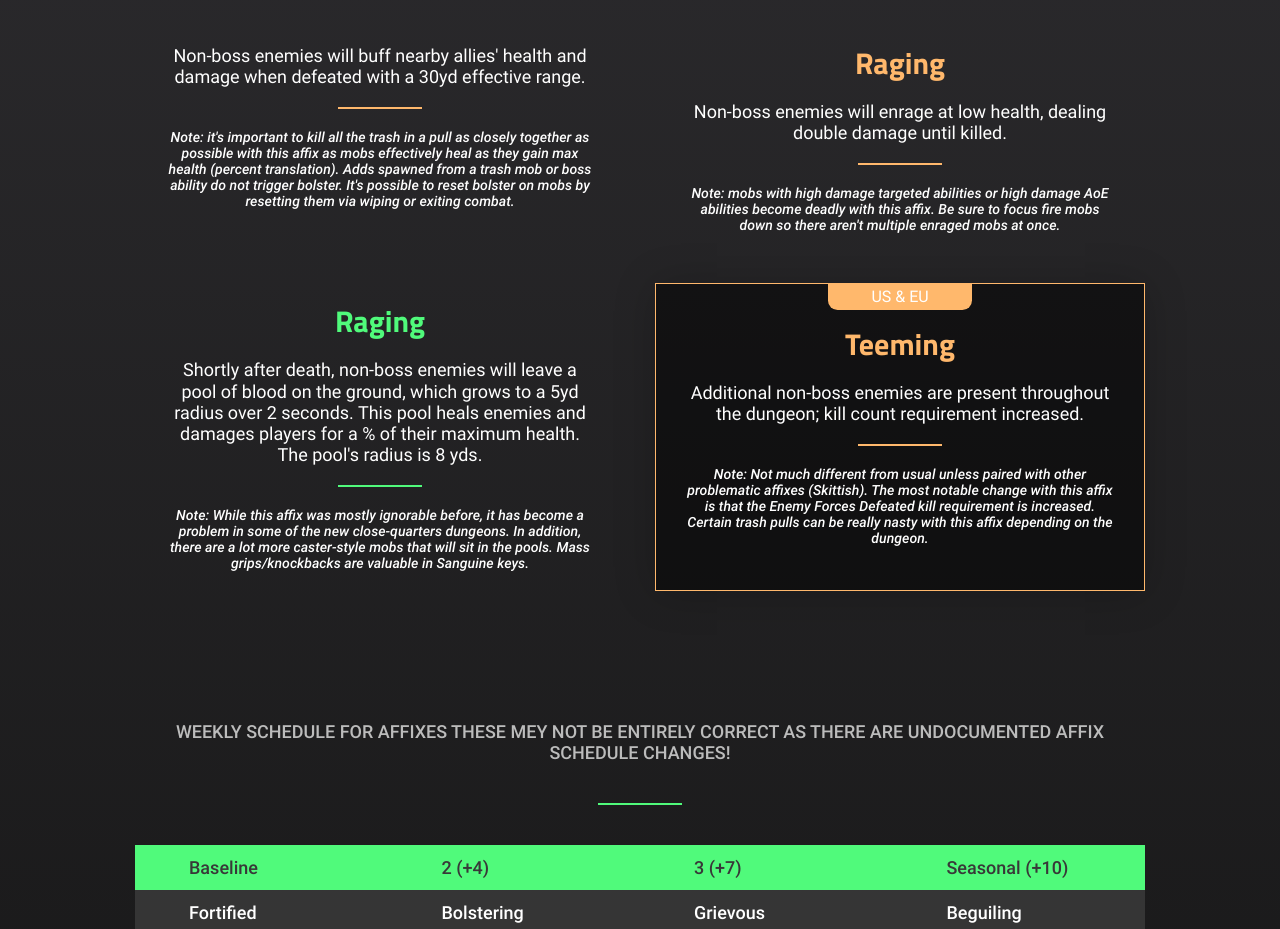
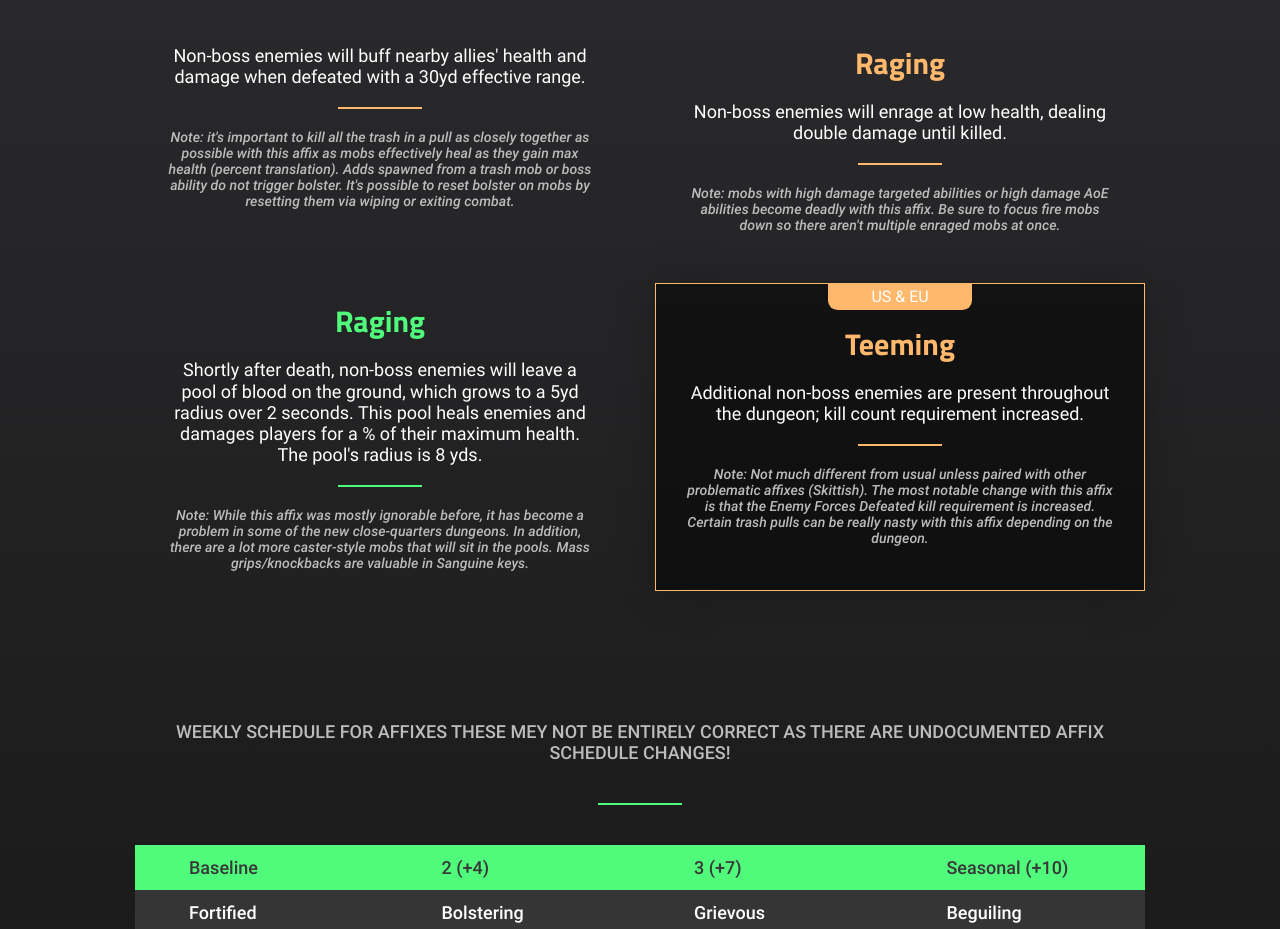
Before and after one commit to slobodansubotic/slobodan-wow-fe, a website: page index.html in a window 1280 px wide. Shown: the part 2620-3549 px from the top of the page. Drawn offline with Linux system fonts and the light colour scheme.

Commit message:
Added transitions to cards and changed italic paragraphs color.

```diff
--- a/index.html
+++ b/index.html
@@ -167,7 +167,7 @@
 
               <div class="u-separator u-separator--orange u-mbe-sm"></div>
 
-              <p class="u-paragraph-italic">
+              <p class="u-paragraph-italic u-text-color-secondary">
                 Note: it's important to kill all the trash in a pull as closely together as possible with this affix as mobs effectively heal as they gain max health (percent translation). Adds spawned from a trash mob or boss ability do not trigger bolster. It's possible to reset bolster on mobs by resetting them via wiping or exiting combat.
               </p>
             </div>
@@ -181,7 +181,7 @@
 
               <div class="u-separator u-separator--orange u-mbe-sm"></div>
 
-              <p class="u-paragraph-italic">
+              <p class="u-paragraph-italic u-text-color-secondary">
                 Note: mobs with high damage targeted abilities or high damage AoE abilities become deadly with this affix. Be sure to focus fire mobs down so there aren't multiple enraged mobs at once.
               </p>
             </div>
@@ -195,7 +195,7 @@
 
               <div class="u-separator u-separator--green u-mbe-sm"></div>
 
-              <p class="u-paragraph-italic">
+              <p class="u-paragraph-italic u-text-color-secondary">
                 Note: While this affix was mostly ignorable before, it has become a problem in some of the new close-quarters dungeons. In addition, there are a lot more caster-style mobs that will sit in the pools. Mass grips/knockbacks are valuable in Sanguine keys.
               </p>
             </div>
@@ -211,7 +211,7 @@
 
               <div class="u-separator u-separator--orange c-affix-card--be-margin u-mbe-sm"></div>
 
-              <p class="u-paragraph-italic c-affix-card--be-margin">
+              <p class="u-paragraph-italic u-text-color-secondary c-affix-card--be-margin">
                 Note: Not much different from usual unless paired with other problematic affixes (Skittish). The most notable change with this affix is that the Enemy Forces Defeated kill requirement is increased. Certain trash pulls can be really nasty with this affix depending on the dungeon.
               </p>
             </div>
--- a/sass/components/_affix-card.scss
+++ b/sass/components/_affix-card.scss
@@ -8,9 +8,14 @@
   padding-inline-end: 3rem;
 }
 
-.c-affix-card--normal:hover {
-  background-color: rgba($color: $wow-color-primary, $alpha: .1);
-  box-shadow: 0 0.2rem 4rem rgba($color: $wow-color-black, $alpha: .2);
+.c-affix-card--normal {
+  transition: background-color 250ms ease-in,
+              box-shadow 250ms ease-in;
+
+  &:hover {
+    background-color: rgba($color: $wow-color-primary, $alpha: .1);
+    box-shadow: 0 0.2rem 4rem rgba($color: $wow-color-black, $alpha: .2);
+  }
 }
 
 .c-affix-card--accent {
--- a/sass/partials/_utilities.scss
+++ b/sass/partials/_utilities.scss
@@ -100,6 +100,10 @@
   @include mq($laptop, min) {
     font-size: $wow-fsize-paragraph-m;
   }
+}
+
+.u-text-color-secondary {
+  color: $wow-color-secondary;
 }
 
 .u-separator {
```
Also changed, not shown: css/main.css.
